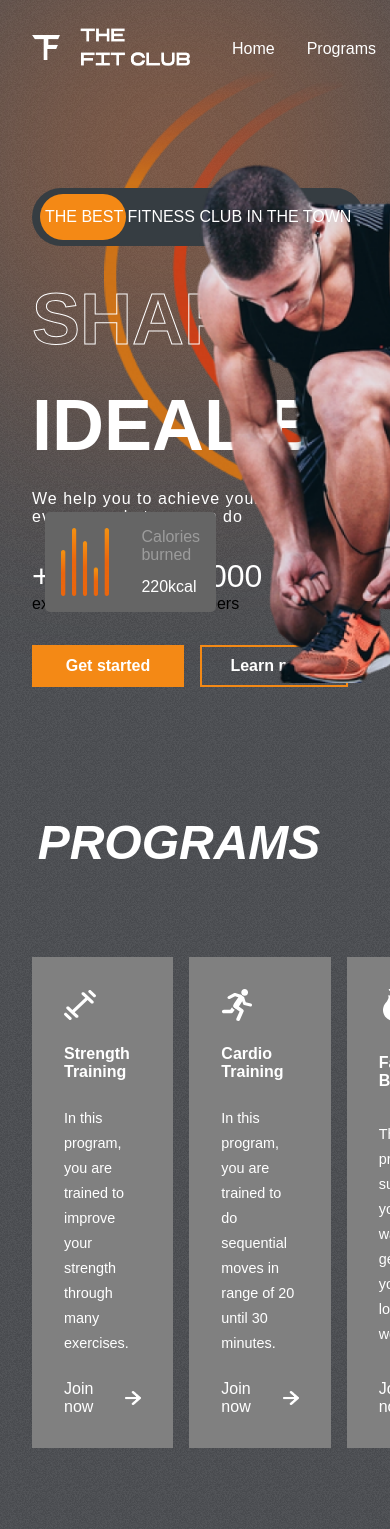
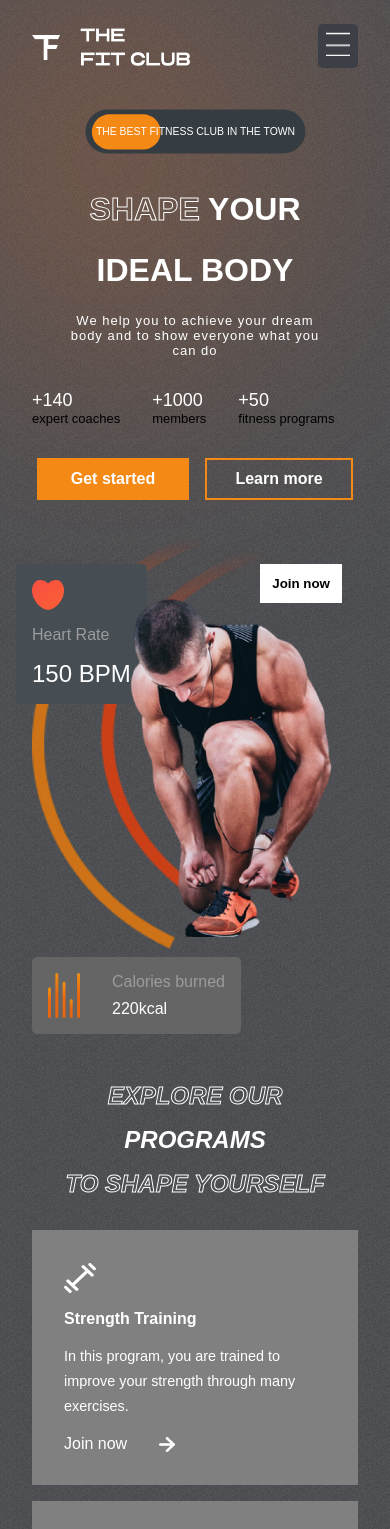
Before and after one commit to Fr1k1/Gym-React, a React (Create React App) app: page / in a window 390 px wide. Shown: the top 1529 px of the page. Built offline with nearby package versions, Linux system fonts and the light colour scheme.

Commit message:
Added automatic scroll, added responsiveness

```diff
--- a/package.json
+++ b/package.json
@@ -11,6 +11,7 @@
     "react": "^18.2.0",
     "react-dom": "^18.2.0",
     "react-scripts": "5.0.1",
+    "react-scroll": "^1.8.7",
     "web-vitals": "^2.1.4"
   },
   "scripts": {
--- a/src/Components/Header/Header.css
+++ b/src/Components/Header/Header.css
@@ -20,3 +20,17 @@
     color:var(--orange);
     cursor:pointer;
 }
+
+@media screen and (max-width:768px) {
+    .header>:nth-child(2) {
+        position: fixed;
+        right: 2rem;
+        z-index:99;
+    }
+
+    .header-menu {
+        flex-direction: column;
+        background-color: var(--appColor);
+        padding: 2rem;
+    }
+}
--- a/src/Components/Header/Header.jsx
+++ b/src/Components/Header/Header.jsx
@@ -1,17 +1,84 @@
-import React from "react";
+import React, { useState } from "react";
 import "./Header.css";
 import Logo from "../../assets/logo.png";
+import Bars from "../../assets/bars.png";
+import { Link } from "react-scroll";
+
 const Header = () => {
+  const mobilna = window.innerWidth <= 768 ? true : false;
+  const [menuOpened, setMenuOpened] = useState(false);
   return (
     <div className="header">
       <img src={Logo} alt="logo_slika" className="logo"></img>
-      <ul className="header-menu">
-        <li>Home</li>
-        <li>Programs</li>
-        <li>Why us</li>
-        <li>Plans</li>
-        <li>Testimonials</li>
-      </ul>
+      {menuOpened === false && mobilna === true ? (
+        <div
+          style={{
+            backgroundColor: "var(--appColor)",
+            padding: "0.5rem",
+            borderRadius: "5px",
+          }}
+          onClick={() => setMenuOpened(true)}
+        >
+          <img
+            src={Bars}
+            alt=""
+            style={{ width: "1.5rem", height: "1.5rem" }}
+          />
+        </div>
+      ) : (
+        <ul className="header-menu">
+          <li>
+            <Link
+              onClick={() => setMenuOpened(false)}
+              to="hero"
+              span={true}
+              smooth={true}
+            >
+              Home
+            </Link>
+          </li>
+          <li>
+            <Link
+              onClick={() => setMenuOpened(false)}
+              to="Programs"
+              span={true}
+              smooth={true}
+            >
+              Programs
+            </Link>
+          </li>
+          <li>
+            <Link
+              onClick={() => setMenuOpened(false)}
+              to="Reasons"
+              span={true}
+              smooth={true}
+            >
+              Why us
+            </Link>
+          </li>
+          <li>
+            <Link
+              onClick={() => setMenuOpened(false)}
+              to="plans-container"
+              span={true}
+              smooth={true}
+            >
+              Plans
+            </Link>
+          </li>
+          <li>
+            <Link
+              onClick={() => setMenuOpened(false)}
+              to="Testimonials"
+              span={true}
+              smooth={true}
+            >
+              Testimonials
+            </Link>
+          </li>
+        </ul>
+      )}
     </div>
   );
 };
--- a/src/Components/Hero/Hero.css
+++ b/src/Components/Hero/Hero.css
@@ -187,3 +187,84 @@
   height: 20rem;
   left: 0;
 }
+
+@media screen and (max-width: 768px) {
+  .hero {
+    flex-direction: column;
+  }
+
+  .blur-hero {
+    width: 14rem;
+  }
+
+  .the-best-ad {
+    margin-top: 0;
+    font-size: small;
+    align-self: center;
+    transform: scale(0.8);
+  }
+
+  .hero-text {
+    font-size: xx-large;
+    align-items: center;
+    justify-content: center;
+  }
+
+  .hero-text > div:nth-of-type(3) {
+    font-size: small;
+    font-weight: 200;
+    letter-spacing: 1px;
+    text-align: center;
+  }
+  .hero-buttons {
+    justify-content: center;
+  }
+
+  .figures > div > span:nth-of-type(1) {
+    font-size: large;
+  }
+
+  .figures > div > span:nth-of-type(2) {
+    font-size: small;
+  }
+
+  .right-h {
+    position: relative;
+    background: none;
+  }
+
+  .heart-rate {
+    left:1rem;
+    top:2rem;
+  }
+
+  .calories {
+    position: relative;
+    top:5rem;
+    left:2rem;
+  }
+
+  .calories>img {
+    width: 2rem;
+
+  }
+
+  .calories>div>:nth-child(2) {
+    color:white;
+    font-size:1rem;
+  }
+  .hero-image {
+    position: relative;
+    width:15rem;
+    left:7rem;
+    top:4rem;
+    align-self: center;
+  }
+
+  .hero-image-back {
+    width:15rem;
+    left:2rem;
+    top:0rem;
+  }
+
+}
--- a/src/Components/Hero/Hero.jsx
+++ b/src/Components/Hero/Hero.jsx
@@ -8,6 +8,8 @@
 import { motion } from "framer-motion";
 const Hero = () => {
   const animacija = { type: "spring", duration: 3 };
+  const mobilna=window.innerWidth<=768 ? true:false;
+
   return (
     <div className="hero">
       <div className="blur blur-hero"></div>
@@ -16,7 +18,7 @@
 
         <div className="the-best-ad">
           <motion.div
-            initial={{ left: "238px" }}
+            initial={{ left:mobilna? "155px":"238px"  }}
             whileInView={{ left: "8px" }}
             transition={{ ...animacija, type: "tween" }}
           ></motion.div>
--- a/src/Components/JoinUs/JoinUs.css
+++ b/src/Components/JoinUs/JoinUs.css
@@ -48,3 +48,19 @@
   background-color: var(--orange);
   color: white;
 }
+
+@media screen and (max-width:768px) {
+  .Join {
+    flex-direction: column;
+    gap:1rem;
+  }
+
+  .left-j {
+    font-size: xx-large;
+    flex-direction: column;
+  }
+
+  .right-j {
+    padding: 2rem;
+  }
+}
--- a/src/Components/Plans/Plans.css
+++ b/src/Components/Plans/Plans.css
@@ -25,73 +25,79 @@
 }
 
 .plan:nth-child(2) {
-  background-color:var(--orange);
+  background-color: var(--orange);
   transform: scale(1.1);
 }
 
-.plan>svg {
-    fill:var(--orange);
+.plan > svg {
+  fill: var(--orange);
   width: 2rem;
   height: 2rem;
 }
 
-.plan>:nth-child(2) {
-
-    font-size:1rem;
+.plan > :nth-child(2) {
+  font-size: 1rem;
   font-weight: bold;
 }
 
-.plan>:nth-child(3) {
-
-    font-size:3rem;
+.plan > :nth-child(3) {
+  font-size: 3rem;
   font-weight: bold;
 }
 
-.plan>:nth-child(3) {
-
-    font-size:3rem;
+.plan > :nth-child(3) {
+  font-size: 3rem;
   font-weight: bold;
 }
 
-.plan>:nth-child(5) {
+.plan > :nth-child(5) {
   font-size: 0.8rem;
-
 }
 
 .features {
   display: flex;
   flex-direction: column;
-    gap:1rem;
+  gap: 1rem;
 }
 
 .feature {
   display: flex;
-    align-items:center;
-    gap:1rem;
+  align-items: center;
+  gap: 1rem;
 }
 
-.feature>img {
-    width:1rem;
+.feature > img {
+  width: 1rem;
 }
 
-.plans>:nth-child(2)>svg {
-    fill:white;
+.plans > :nth-child(2) > svg {
+  fill: white;
 }
 
-.plans>:nth-child(2)>button {
-    color:orange;
+.plans > :nth-child(2) > button {
+  color: orange;
 }
 
 .plans-blur1 {
   width: 32rem;
-    height:23rem;
-    top:6rem;
-    left:0rem;
+  height: 23rem;
+  top: 6rem;
+  left: 0rem;
 }
 
 .plans-blur2 {
-    width:32rem;
-    height:23rem;
-    top:10rem;
+  width: 32rem;
+  height: 23rem;
+  top: 10rem;
   right: 0rem;
 }
+
+@media screen and (max-width: 768px) {
+  .plans {
+    flex-direction: column;
+  }
+
+  .plans:nth-child(2) {
+    transform: none;
+  }
+}
--- a/src/Components/Programs/Programs.css
+++ b/src/Components/Programs/Programs.css
@@ -61,3 +61,20 @@
   background: var(--planCard);
   cursor: pointer;
 }
+
+@media screen and (max-width:768px) {
+  .programs-header {
+    flex-direction: column;
+    gap:1rem;
+    font-size: x-large;
+    align-items: center;
+    justify-content: center;
+    margin-top: 2rem;
+  }
+
+  .program-categories {
+    flex-direction: column;
+
+  }
+
+}
--- a/src/Components/Reasons/Reasons.css
+++ b/src/Components/Reasons/Reasons.css
@@ -100,3 +100,33 @@
   text-transform: uppercase !important;
   font-style: italic !important;
 }
+
+@media screen and (max-width: 768px) {
+  .Reasons {
+    flex-direction: column;
+  }
+
+  .left-r {
+    grid-auto-rows: auto;
+    overflow: hidden;
+  }
+
+  .left-r > :nth-child(1) {
+    width: 7rem;
+    height: 17rem;
+  }
+
+  .left-r > :nth-child(2) {
+    width: 15rem;
+    height: 10rem;
+  }
+
+  .left-r > :nth-child(3) {
+    width: 7rem;
+  }
+
+  .left-r > :nth-child(4) {
+    width: 7rem;
+    height: 6rem;
+  }
+}
--- a/src/Components/Reasons/Reasons.jsx
+++ b/src/Components/Reasons/Reasons.jsx
@@ -50,9 +50,9 @@
         </span>
 
         <div className="partners">
-          <img src={nb} alt=""  />
-          <img src={adidas} alt=""  />
-          <img src={nike} alt=""  />
+          <img src={nb} alt="" />
+          <img src={adidas} alt="" />
+          <img src={nike} alt="" />
         </div>
       </div>
     </div>
--- a/src/Components/Testimonials/Testimonials.css
+++ b/src/Components/Testimonials/Testimonials.css
@@ -81,3 +81,40 @@
   width: 1.5rem;
   cursor: pointer;
 }
+
+@media screen and (max-width: 768px) {
+  .Testimonials {
+    flex-direction: column;
+  }
+
+  .left-t > :nth-child(2),
+  .left-t:nth-child(3) {
+    font-size: xx-large;
+  }
+
+  .right-t {
+    display: flex;
+    flex-direction: column;
+    align-items: center;
+    justify-content: center;
+    gap: 2rem;
+  }
+
+  .right-t>div {
+    position: relative;
+    display: none;
+  }
+
+  .right-t>img {
+    top:0;
+    right:0;
+    position: relative;
+    align-self: center;
+  }
+
+  .right-t>:last-child {
+    display: block;
+    bottom: 0;
+    left: 0;
+  }
+}
```
Also changed, not shown: 1 other file (tests, documents, lock files or other folders). Lines whose indentation alone changed are shown as unchanged.
